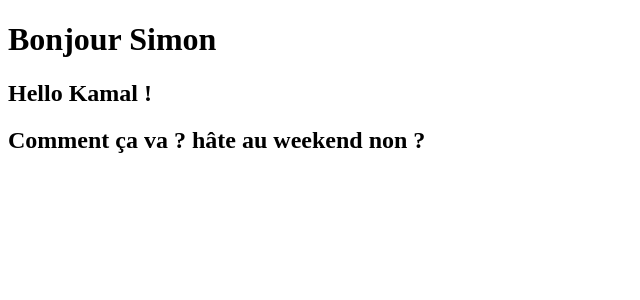
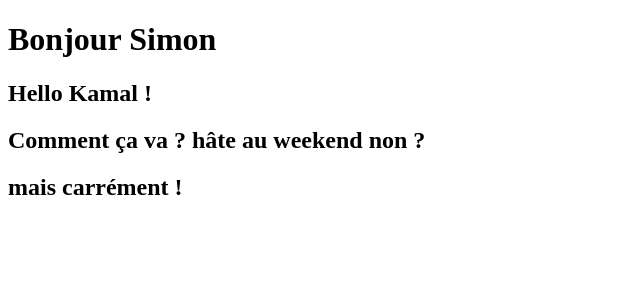
Before and after one commit to KamalHyde/collabKamalSimonD, an Angular app: page / in a window 1280 px wide. Shown: the top 300 px of the page, without its empty margins (0-640 px from the left). Built offline with nearby package versions, Linux system fonts and the light colour scheme.

Commit message:
reponse simon

```diff
--- a/src/app/app.component.html
+++ b/src/app/app.component.html
@@ -1,3 +1,4 @@
 <h1>Bonjour Simon</h1>
 <h2>Hello Kamal !</h2>
 <h2>Comment ça va ? hâte au weekend non ?</h2>
+<h2>mais carrément !</h2>
```
